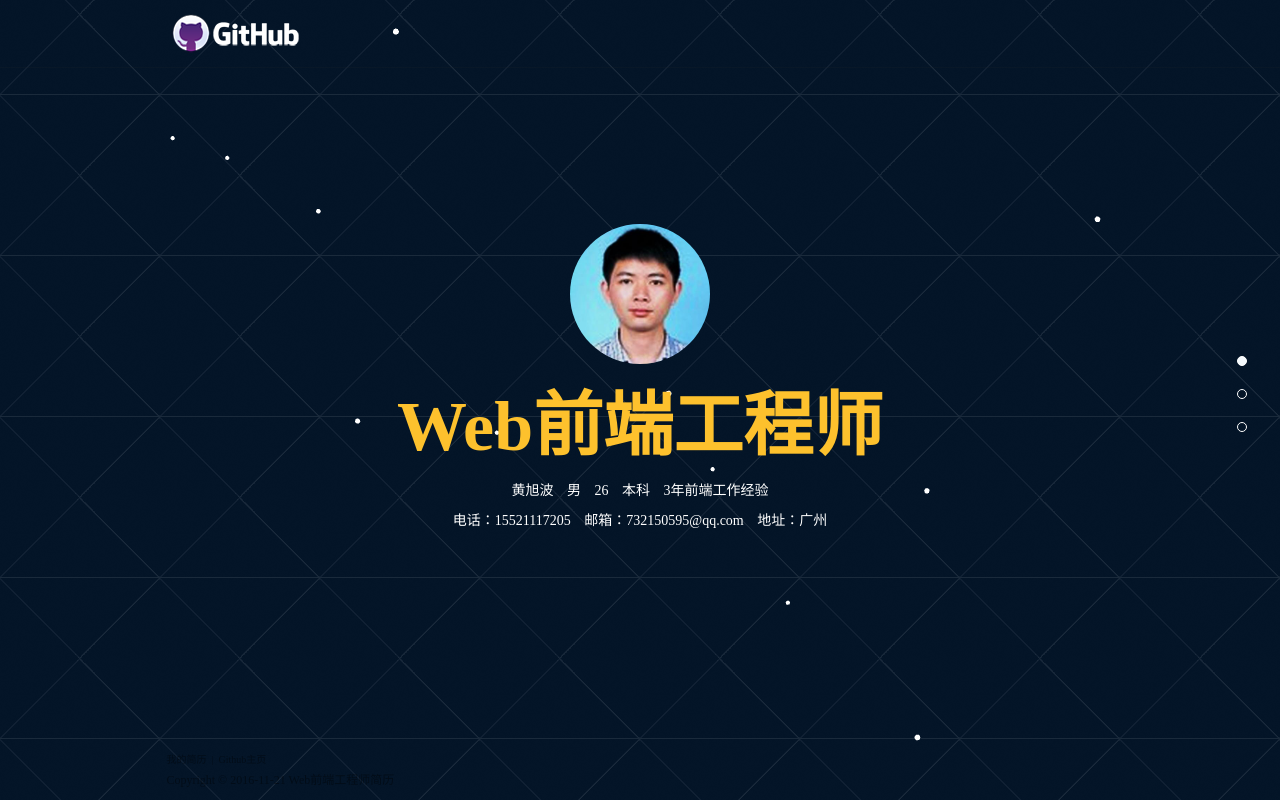
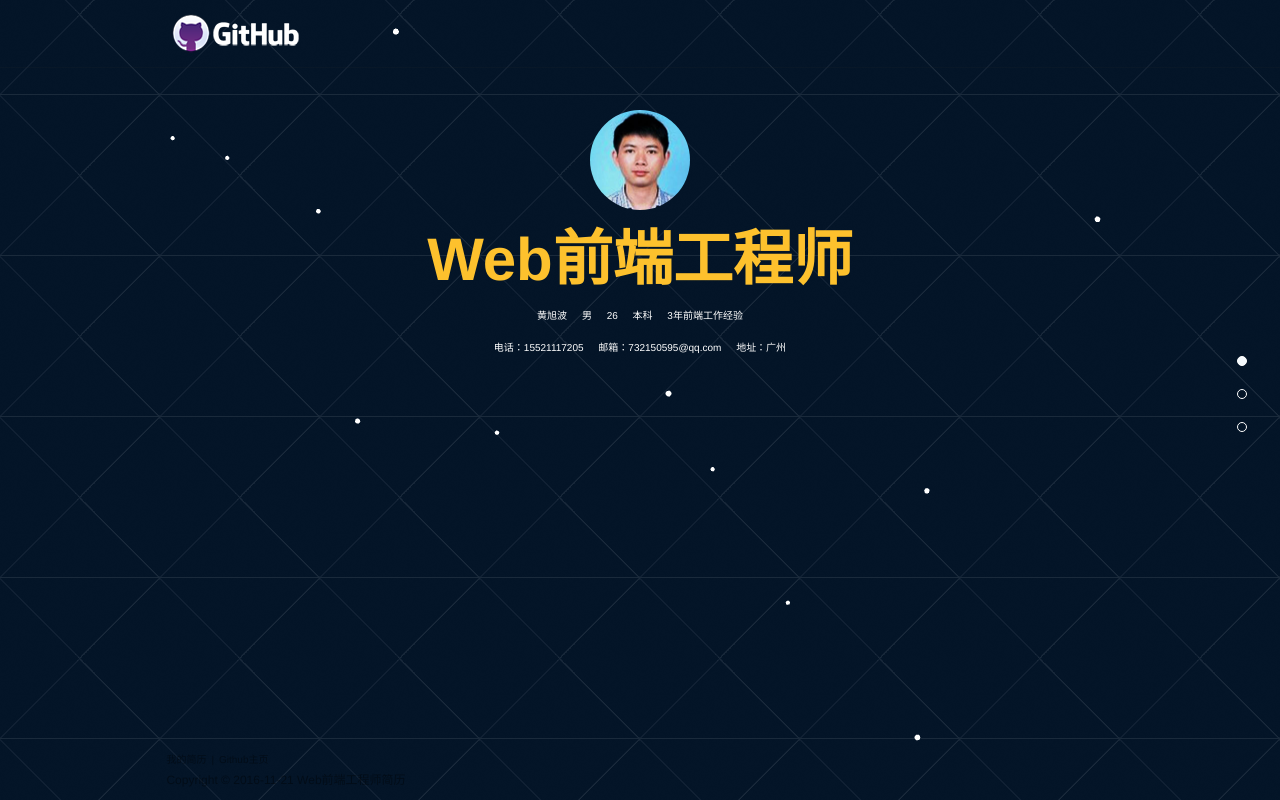
Before and after one commit to huangxubo23/Personal-Website, a website: page index.html in a window 1280 px wide. Drawn offline with Linux system fonts and the light colour scheme; animation ran at ten frames a second.

Commit message:
Add rem layout

```diff
--- a/files/css/welcome.css
+++ b/files/css/welcome.css
@@ -1,13 +1,14 @@
-body,html {
-    font-family: "微软雅黑";
+
+body, html {
+    font-size: 14px;
+}
+html {
+    width: 100%;
+    height: 100%;
     font-size: 14px;
 }
 .fixed {
     position: fixed
-}
-html {
-    width: 100%;
-    height: 100%;
 }
 .icon {
     background: url(img/icon.png) no-repeat;
@@ -100,36 +101,37 @@ html {
 
 .home h2 {
     color: #fdc12d;
-    font-size: 5rem;
-    line-height: 5rem;
+    font-size: .3rem;
+    line-height: .3rem;
     font-weight: bold;
-    margin: 1rem auto;
+    margin: .05rem auto;
 }
 
 .home .home_photo {
-    width: 10rem;
-    height: 10rem;
+    width: .5rem;
+    height: .5rem;
     border-radius: 50%;
-    margin: 1rem auto;
+    margin: .05rem auto;
 }
 
 .home .home_detail {
     text-align: center;
     color: #fff;
-    padding: 5px 0;
+    padding: .03rem 0;
+    font-size: .05rem;
 }
 
 .home .home_detail em {
     font-style: normal;
-    margin: 0 5px;
+    margin: 0 .03rem;
 }
 
 .center_container {
     position: absolute;
-    top: 15rem;
-    width: 50rem;
+    top: .5rem;
+    width: 6rem;
     left: 50%;
-    margin-left: -25rem;
+    margin-left: -3rem;
     text-align: center;
 }
 
--- /dev/null
+++ b/files/js/base.js
@@ -0,0 +1,22 @@
+(function (window) {
+    var getBodyFontSize = function () {
+        var html = document.documentElement;
+        var windowWidth = html.clientWidth;
+        /*
+         * font-size的取值通过js计算，取当前viewport的deviceWidth与设计稿的宽的比例值
+         * 这个fontSize就是根据设计稿的横向宽度640px来确定的, 因为得出的font-size太小，不方便计算，且有的浏览器可能不兼容太小字号，所以将font-size放大100倍
+         * 等价于html.style.fontSize = windowWidth / 640 * 100 + 'px'
+         */
+        html.style.fontSize = windowWidth / 640 * 100 + 'px';
+        console.log(html.style.fontSize);
+    };
+
+    window.addEventListener('resize', getBodyFontSize, false);
+    document.addEventListener('DOMContentLoaded', getBodyFontSize, false);
+
+    var isMobile = false;
+    if (/Android|webOS|iPhone|iPad|iPod|BlackBerry|IEMobile|Opera Mini/i.test(navigator.userAgent)) {
+        isMobile = true;
+    }
+    window.isMobile = isMobile;
+})(window);
--- a/files/js/main.js
+++ b/files/js/main.js
@@ -1,8 +1,3 @@
-var isMobile = false;
-if( /Android|webOS|iPhone|iPad|iPod|BlackBerry|IEMobile|Opera Mini/i.test(navigator.userAgent) ) {
-    isMobile = true;
-}
-
 var _defaultWidth = $(window).width(),
     _defaultHeight = $(window).height();
 
--- a/index.html
+++ b/index.html
@@ -14,7 +14,9 @@
     <link rel="stylesheet" href="files/css/base.css" />
     <link rel="stylesheet" href="files/css/welcome.css" />
     <!--<link rel="stylesheet" href="files/css/jquery.bxslider.css">-->
+    <script type="text/javascript" src="files/js/base.js"></script>
 </head>
+
 <body>
 
     <div id="welcome">
@@ -123,4 +125,5 @@
     <script type="text/javascript" src="files/js/bg-stars-pixi.js"></script>
     <script type="text/javascript" src="files/js/home.js"></script>
 </body>
+
 </html>
```
Also changed, not shown: files/css/base.css (+1 -1 lines), 1 other file. Lines whose indentation alone changed are shown as unchanged.
